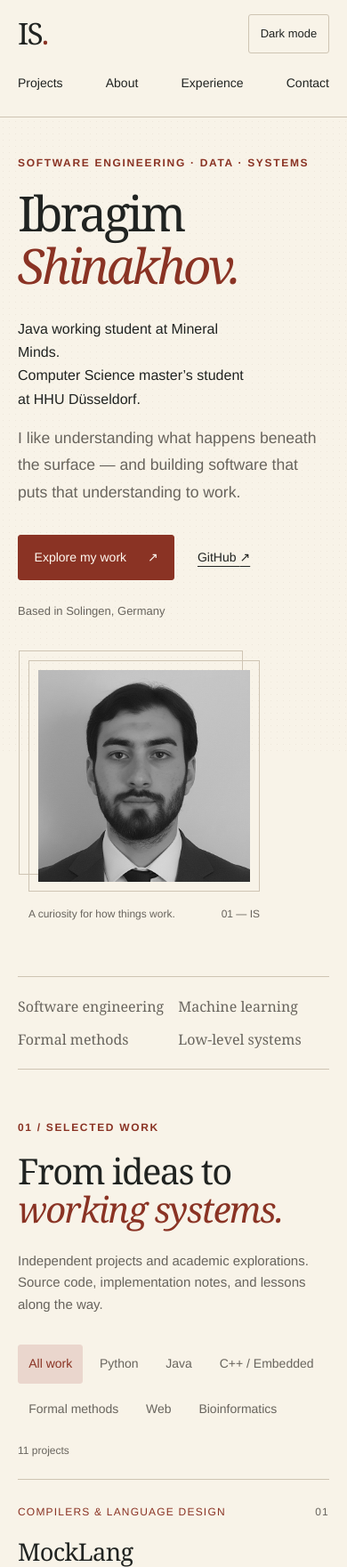
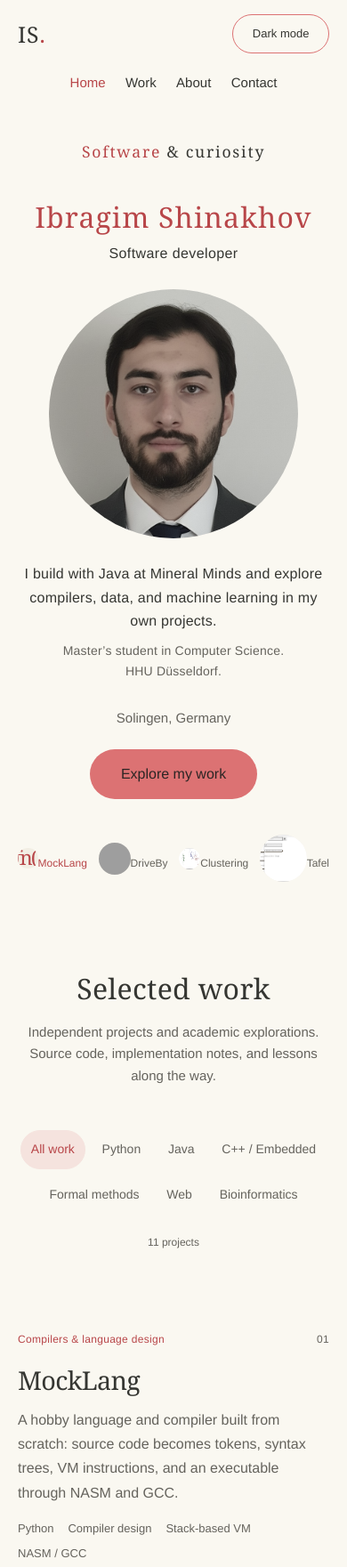
Before and after one commit to shinahov/portfolio, a plain HTML site: page index.html in a window 390 px wide. Shown: the top 1761 px of the page at 89% size. Drawn offline with Linux system fonts and the light colour scheme; grey boxes are pictures that could not be loaded.

Commit message:
style: adopt airy circular composition from visual reference

```diff
--- a/index.html
+++ b/index.html
@@ -10,6 +10,7 @@
   <meta property="og:description" content="Java working student at Mineral Minds. Computer Science master’s student at HHU Düsseldorf. Explore my projects and experience.">
   <meta property="og:type" content="website">
   <link rel="stylesheet" href="style.css">
+  <link rel="stylesheet" href="reference.css">
   <script src="main.js" defer></script>
 </head>
 <body>
@@ -18,29 +19,32 @@
     <div class="container header-inner">
       <a class="brand" href="#home" aria-label="Ibragim Shinakhov, home">IS<span aria-hidden="true">.</span></a>
       <nav aria-label="Main navigation">
-        <a href="#projects">Projects</a><a href="#about">About</a><a href="#experience">Experience</a><a href="#contact">Contact</a>
+        <a href="#home">Home</a><a href="#projects">Work</a><a href="#about">About</a><a href="#contact">Contact</a>
       </nav>
       <button class="theme-toggle" id="themeToggle" type="button" aria-label="Switch to dark theme">Dark mode</button>
     </div>
   </header>
   <main id="main">
     <section class="hero container" id="home" aria-labelledby="intro-title">
-      <div class="hero-copy">
-        <p class="eyebrow">Software engineering · Data · Systems</p>
-        <h1 id="intro-title">Ibragim<br><em>Shinakhov.</em></h1>
-        <p class="hero-role">Java working student at Mineral Minds.<br>Computer Science master’s student at HHU Düsseldorf.</p>
-        <p class="lead">I like understanding what happens beneath the surface — and building software that puts that understanding to work.</p>
-        <div class="actions"><a class="button primary" href="#projects">Explore my work <span aria-hidden="true">↗</span></a><a class="text-link" href="https://github.com/shinahov" target="_blank" rel="noopener noreferrer">GitHub <span aria-hidden="true">↗</span></a></div>
-        <p class="location">Based in Solingen, Germany</p>
+      <p class="signature"><span>Software</span> &amp; curiosity</p>
+      <div class="hero-composition">
+        <div class="hero-copy">
+          <h1 id="intro-title">Ibragim<br> Shinakhov</h1>
+          <p class="hero-subtitle">Software developer</p>
+        </div>
+        <figure class="portrait"><div class="portrait-frame"><img src="images/me.jpeg" width="704" height="721" alt="Ibragim Shinakhov" fetchpriority="high"></div></figure>
+        <div class="hero-introduction"><p>I build with Java at Mineral Minds and explore compilers, data, and machine learning in my own projects.</p><p class="study">Master’s student in Computer Science.<br>HHU Düsseldorf.</p></div>
       </div>
-      <figure class="portrait">
-        <div class="portrait-frame"><img src="images/me.jpeg" width="704" height="721" alt="Portrait of Ibragim Shinakhov" fetchpriority="high"></div>
-        <figcaption><span>A curiosity for how things work.</span><span aria-hidden="true">01 — IS</span></figcaption>
-      </figure>
+      <div class="hero-caption"><p>Solingen, Germany</p><a class="button primary" href="#projects">Explore my work</a></div>
+      <nav class="project-previews" aria-label="Selected project shortcuts">
+        <a class="project-preview" href="#project-mocklang"><span class="preview-circle preview-code" aria-hidden="true">fn()</span>MockLang</a>
+        <a class="project-preview" href="#project-driveby"><span class="preview-circle"><img src="images/map-navigation.png" alt="" loading="lazy"></span>DriveBy</a>
+        <a class="project-preview" href="#project-clustering_b"><span class="preview-circle"><img src="images/K-means_B.png" alt="" loading="lazy"></span>Clustering</a>
+        <a class="project-preview" href="#project-tafel"><span class="preview-circle"><img src="images/besuch_reg.png" alt="" loading="lazy"></span>Tafel</a>
+      </nav>
     </section>
-    <div class="container discipline-strip" aria-label="Technical interests"><span>Software engineering</span><span>Machine learning</span><span>Formal methods</span><span>Low-level systems</span></div>
     <section class="section container" id="projects" aria-labelledby="projects-title">
-      <div class="section-heading"><div><p class="eyebrow">01 / Selected work</p><h2 id="projects-title">From ideas to<br><em>working systems.</em></h2></div><p class="section-intro">Independent projects and academic explorations. Source code, implementation notes, and lessons along the way.</p></div>
+      <div class="section-heading"><div><p class="eyebrow">01 / Selected work</p><h2 id="projects-title">Selected work</h2></div><p class="section-intro">Independent projects and academic explorations. Source code, implementation notes, and lessons along the way.</p></div>
       <div class="project-toolbar"><div class="filters" role="group" aria-label="Filter projects">
         <button class="chip" type="button" data-filter="all" aria-pressed="true">All work</button>
         <button class="chip" type="button" data-filter="python" aria-pressed="false">Python</button>
@@ -53,11 +57,11 @@
       <div id="projectGrid" class="project-grid"><noscript>Browse my projects on <a href="https://github.com/shinahov?tab=repositories">GitHub</a>. Enable JavaScript for project details and filters.</noscript></div>
     </section>
     <section class="about-section" id="about" aria-labelledby="about-title"><div class="container about-grid">
-      <div><p class="eyebrow">02 / Background</p><h2 id="about-title">Building depth.<br><em>Staying curious.</em></h2></div>
+      <div><p class="eyebrow">02 / Background</p><h2 id="about-title">A little about me</h2></div>
       <div class="about-copy"><p>I’m pursuing a master’s in Computer Science at Heinrich Heine University Düsseldorf while working as a Java software developer at Mineral Minds.</p><p>My background spans database development, business intelligence, and university tutoring. In my own projects, I explore compilers, machine learning, image processing, and formal methods — following ideas from their foundations to working implementations.</p><dl class="facts"><div><dt>Core tools</dt><dd>Java, Python, C, C++, SQL</dd></div><div><dt>Languages</dt><dd>German, English, Russian, Kabardian</dd></div><div><dt>Based in</dt><dd>Solingen, North Rhine-Westphalia</dd></div></dl></div>
     </div></section>
     <section class="section container" id="experience" aria-labelledby="experience-title">
-      <div class="section-heading"><div><p class="eyebrow">03 / Experience &amp; education</p><h2 id="experience-title">Learning.<br><em>Then applying it.</em></h2></div></div>
+      <div class="section-heading"><div><p class="eyebrow">03 / Experience &amp; education</p><h2 id="experience-title">Experience &amp; education</h2></div></div>
       <div id="experience-content">
         <h3 class="timeline-group-title">Professional experience</h3>
         <article class="timeline-item"><p class="timeline-date">Jul 2026 — Present</p><div><h3>Working Student Software Developer · Java</h3><p class="organization">Mineral Minds</p><p>Working student · Remote</p></div></article>
@@ -71,7 +75,7 @@
       </div>
     </section>
     <section class="goals-section container" id="goals"><p class="eyebrow">What comes next</p><p class="direction">Go deeper into software engineering and machine learning. Learn from experienced teammates. Build the judgment to support others.</p></section>
-    <section class="contact-section" id="contact" aria-labelledby="contact-title"><div class="container"><p class="eyebrow">04 / Get in touch</p><h2 id="contact-title">Good work starts<br>with a <em>conversation.</em></h2><div class="contact-bottom"><a class="email-link" href="mailto:shinakhov.ibragim@gmail.com">shinakhov.ibragim@gmail.com <span aria-hidden="true">↗</span></a><div class="social-links"><a href="https://github.com/shinahov" target="_blank" rel="noopener noreferrer">GitHub ↗</a><a href="https://www.linkedin.com/in/ibragim-shinakhov-8214a7273/" target="_blank" rel="noopener noreferrer">LinkedIn ↗</a></div></div></div></section>
+    <section class="contact-section" id="contact" aria-labelledby="contact-title"><div class="container"><p class="eyebrow">04 / Get in touch</p><h2 id="contact-title">Let’s talk.</h2><div class="contact-bottom"><a class="email-link" href="mailto:shinakhov.ibragim@gmail.com">shinakhov.ibragim@gmail.com <span aria-hidden="true">↗</span></a><div class="social-links"><a href="https://github.com/shinahov" target="_blank" rel="noopener noreferrer">GitHub ↗</a><a href="https://www.linkedin.com/in/ibragim-shinakhov-8214a7273/" target="_blank" rel="noopener noreferrer">LinkedIn ↗</a></div></div></div></section>
   </main>
   <footer class="container site-footer"><span>© <span id="year">2026</span> Ibragim Shinakhov</span><a href="#home">Back to top ↑</a></footer>
 </body>
--- a/main.js
+++ b/main.js
@@ -222,6 +222,7 @@ function renderProjects(filter = 'all') {
   for (const project of projects) {
     const article = document.createElement('article');
     article.className = 'project-card';
+    article.id = 'project-' + new URL(project.code).pathname.split('/')[2].toLowerCase();
     const number = [...projectData].sort((a, b) => a.order - b.order).indexOf(project) + 1;
     article.innerHTML = `<div class="project-meta"><span class="category">${escapeHtml(project.category || project.tech[0])}</span><span>${String(number).padStart(2, '0')}</span></div>
       <h3>${escapeHtml(project.title)}</h3><p class="project-summary">${escapeHtml(project.summary)}</p>
@@ -283,4 +284,7 @@ document.addEventListener('DOMContentLoaded', () => {
   }));
   document.getElementById('year').textContent = new Date().getFullYear();
   renderProjects();
+  document.querySelectorAll('.project-preview').forEach(link => link.addEventListener('click', () => {
+    document.querySelector('[data-filter="all"]').click();
+  }));
 });
--- /dev/null
+++ b/reference.css
@@ -0,0 +1,124 @@
+/* Reference-led layout: a quiet canvas, circular imagery, coral accents. */
+:root {
+  --paper: #faf8f1;
+  --surface: #fffdf8;
+  --wash: #f2eee4;
+  --ink: #353632;
+  --muted: #65635d;
+  --rule: #dfd9cd;
+  --accent: #b84649;
+  --accent-soft: #f5e3de;
+  --coral: #dc7273;
+}
+:root.theme-dark {
+  --paper: #242725;
+  --surface: #2a2e2b;
+  --wash: #2e332f;
+  --ink: #f3efe5;
+  --muted: #c3bdb1;
+  --rule: #4f554e;
+  --accent: #efa09b;
+  --accent-soft: #4b3533;
+  --coral: #efa09b;
+}
+body { font-weight: 400; }
+body::before { display: none; }
+.container { width: min(1320px, calc(100% - 5rem)); }
+.site-header { border: 0; }
+.header-inner { display: grid; grid-template-columns: 1fr auto 1fr; min-height: 104px; }
+.brand { font-size: 1.55rem; letter-spacing: .04em; justify-self: start; }
+nav { margin: 0; gap: 3.8rem; }
+nav a { font-size: 1rem; }
+nav a:first-child { color: var(--accent); }
+.theme-toggle { justify-self: end; border-color: var(--coral); border-radius: 999px; padding: .6rem 1.35rem; }
+.hero { display: block; padding: 48px 0 0; }
+.signature { text-align: center; font-family: var(--serif); font-size: clamp(1.25rem,2vw,1.7rem); letter-spacing: .15em; margin: 0; }
+.signature span { color: var(--accent); }
+.hero-composition { display: grid; grid-template-columns: 1fr 1.45fr 1fr; gap: 3rem; align-items: center; margin-top: 115px; }
+.hero-copy { min-width: 0; }
+.hero h1 { font-size: clamp(2.4rem,4vw,3.7rem); letter-spacing: .035em; font-weight: 400; color: var(--accent); line-height: 1.2; }
+.hero-subtitle { font-size: clamp(1rem,1.6vw,1.4rem); font-weight: 400; letter-spacing: .025em; margin: 1rem 0 0; }
+.portrait { width: 100%; max-width: none; margin: 0; justify-self: center; }
+.portrait-frame { padding: 0; border: 0; }
+.portrait-frame::before { display: none; }
+.portrait img { aspect-ratio: 1; width: 100%; border-radius: 50%; object-fit: cover; object-position: center 38%; filter: saturate(.55); }
+.hero-introduction { max-width: 29ch; }
+.hero-introduction p { font-size: 1.0625rem; line-height: 1.65; margin: 0 0 1.2rem; letter-spacing: .015em; }
+.hero-introduction .study { color: var(--muted); font-size: .9375rem; }
+.hero-caption { text-align: center; margin-top: 2rem; }
+.hero-caption p { font-size: .9375rem; margin: 0 0 1.4rem; color: var(--muted); }
+.button.primary { background: var(--coral); border: 0; color: #2c2524; border-radius: 999px; padding: .95rem 2.15rem; font-size: 1rem; }
+.project-previews { display: flex; justify-content: center; gap: 1.5rem; padding: 55px 0 70px; }
+.project-preview { width: 115px; text-decoration: none; text-align: center; font-size: .8125rem; color: var(--muted); }
+.preview-circle { display: flex; width: 100%; aspect-ratio: 1; border-radius: 50%; overflow: hidden; align-items: center; justify-content: center; background: var(--wash); margin-bottom: .8rem; transition: transform .2s ease; }
+.project-preview:hover .preview-circle { transform: translateY(-5px); }
+.preview-circle img { width: 100%; height: 100%; object-fit: cover; filter: saturate(.5); }
+.preview-code { color: var(--accent); font-family: var(--serif); font-size: 2.1rem; letter-spacing: -.08em; }
+.section { padding-block: 75px; }
+.section-heading { display: block; text-align: center; margin-bottom: 3rem; }
+.section-heading .eyebrow { display: none; }
+h2 { font-size: clamp(2rem,3.6vw,3rem); letter-spacing: .01em; }
+h2 em { font-style: normal; }
+.section-intro { max-width: 52ch; margin: 1.2rem auto 0; }
+.project-toolbar { flex-direction: column; align-items: center; border: 0; margin-bottom: 2rem; }
+.project-count { margin: .4rem 0 0; }
+.filters { justify-content: center; }
+.chip { border-radius: 999px; }
+.project-grid { column-gap: 5rem; }
+.project-card { padding-block: 2.3rem; }
+.project-card:first-child { display: flex; grid-column: auto; }
+.project-card:first-child h3,.project-card h3 { font-size: 1.8rem; }
+.project-card:first-child .project-summary { margin-top: 1rem; }
+.project-card:first-child .tags { margin-top: 0; }
+.project-card:first-child .card-actions { margin-top: auto; }
+.project-meta { text-transform: none; letter-spacing: .025em; }
+.about-section { background: transparent; border: 0; padding-block: 90px; }
+.about-grid { grid-template-columns: .75fr 1fr; gap: 7rem; max-width: 1050px; }
+.eyebrow { text-transform: none; letter-spacing: .1em; font-weight: 400; }
+.about-copy>p { font-size: 1rem; }
+.facts>div { border-color: var(--rule); }
+#experience { max-width: 1050px; }
+.timeline-group-title { text-transform: none; letter-spacing: .03em; font-size: 1rem; }
+.timeline-item h3 { font-size: 1.35rem; }
+.goals-section { max-width: 850px; text-align: center; padding-block: 65px 90px; }
+.direction { font-size: 1.6rem; }
+.contact-section { background: transparent; text-align: center; border-top: 1px solid var(--rule); border-bottom: 0; }
+.contact-bottom { flex-direction: column; align-items: center; }
+.site-footer { border-top: 1px solid var(--rule); }
+@media(min-width:1450px) { .hero-composition { gap: 4rem; } }
+@media(max-width:1000px) {
+  .hero-composition { gap: 1.8rem; grid-template-columns: 1fr 1.25fr 1fr; margin-top: 80px; }
+  .hero h1 { font-size: 2.1rem; }
+  .hero-introduction p { font-size: .9375rem; }
+  .hero-introduction .study { font-size: .875rem; }
+  nav { gap: 2rem; }
+  .about-grid { gap: 3rem; }
+  .project-grid { gap: 0 2.5rem; }
+}
+@media(max-width:700px) {
+  .container { width: calc(100% - 2.5rem); }
+  .header-inner { grid-template-columns: auto 1fr; min-height: auto; padding-block: 1rem; }
+  nav { grid-column: 1/-1; order: 3; justify-content: center; gap: 1.4rem; }
+  nav a { font-size: .9375rem; }
+  .theme-toggle { grid-column: 2; grid-row: 1; }
+  .hero { padding-top: 25px; }
+  .signature { font-size: 1.1rem; letter-spacing: .1em; }
+  .hero-composition { display: flex; flex-direction: column; margin-top: 40px; gap: 1.7rem; }
+  .hero-copy { text-align: center; }
+  .hero h1 { font-size: clamp(2rem,7vw,3rem); }
+  .hero h1 br { display: none; }
+  .hero-subtitle { margin-top: .5rem; }
+  .portrait { max-width: 330px; width: 80%; }
+  .hero-introduction { text-align: center; max-width: 38ch; }
+  .hero-introduction p { margin-bottom: .5rem; font-size: 1rem; }
+  .hero-caption { margin-top: 1.3rem; }
+  .project-previews { display: grid; grid-template-columns: repeat(4,minmax(0,1fr)); gap: .8rem; padding-block: 40px; }
+  .project-preview { width: auto; font-size: .75rem; }
+  .preview-code { font-size: 1.4rem; }
+  .project-grid { grid-template-columns: 1fr; }
+  .about-grid { grid-template-columns: 1fr; gap: 2rem; }
+  .about-grid>div:first-child { text-align: center; }
+  .section,.about-section { padding-block: 50px; }
+  .goals-section { padding-block: 40px 60px; }
+}
+@media(prefers-reduced-motion:reduce) { .preview-circle { transition: none; } }
```
